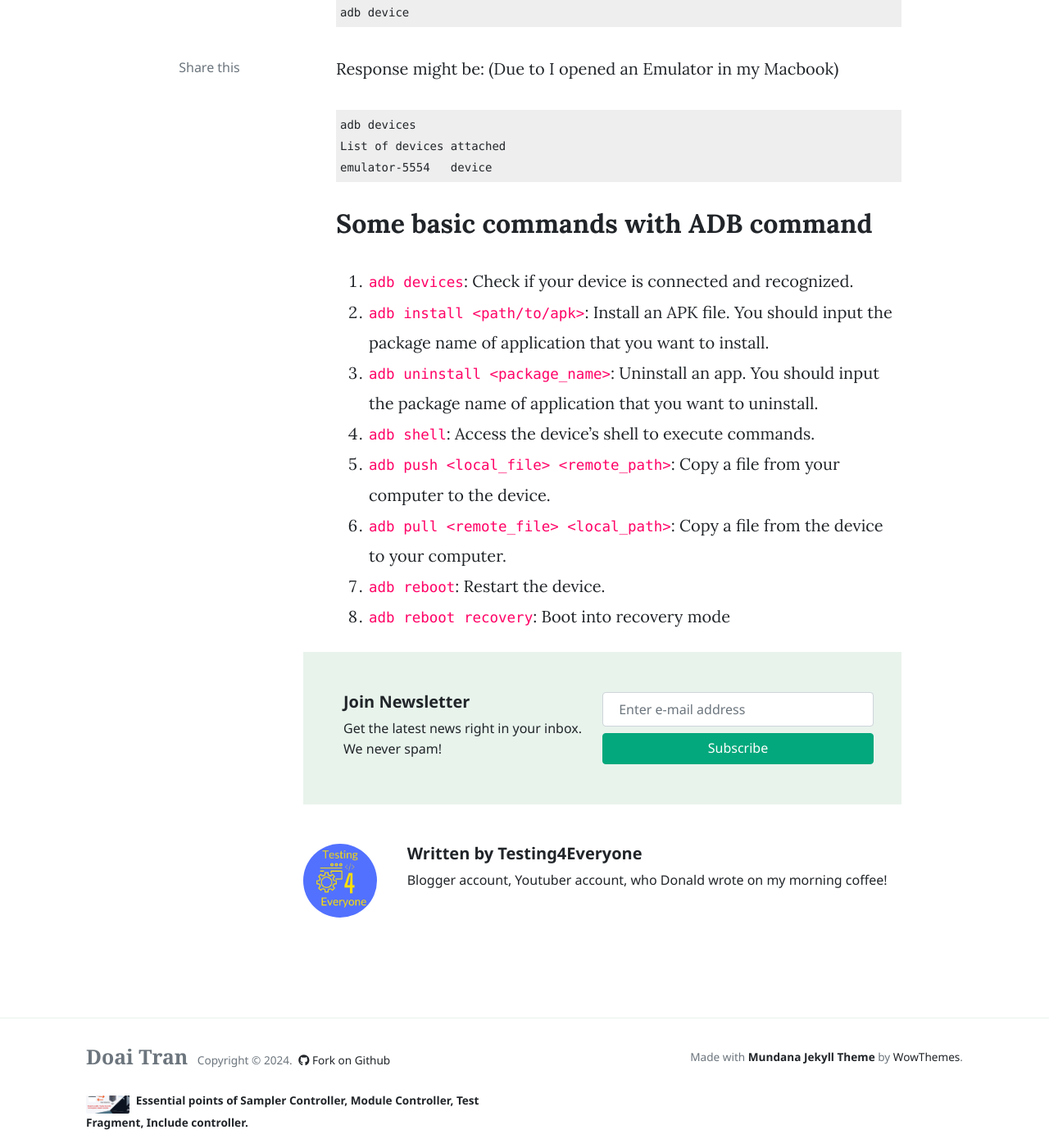
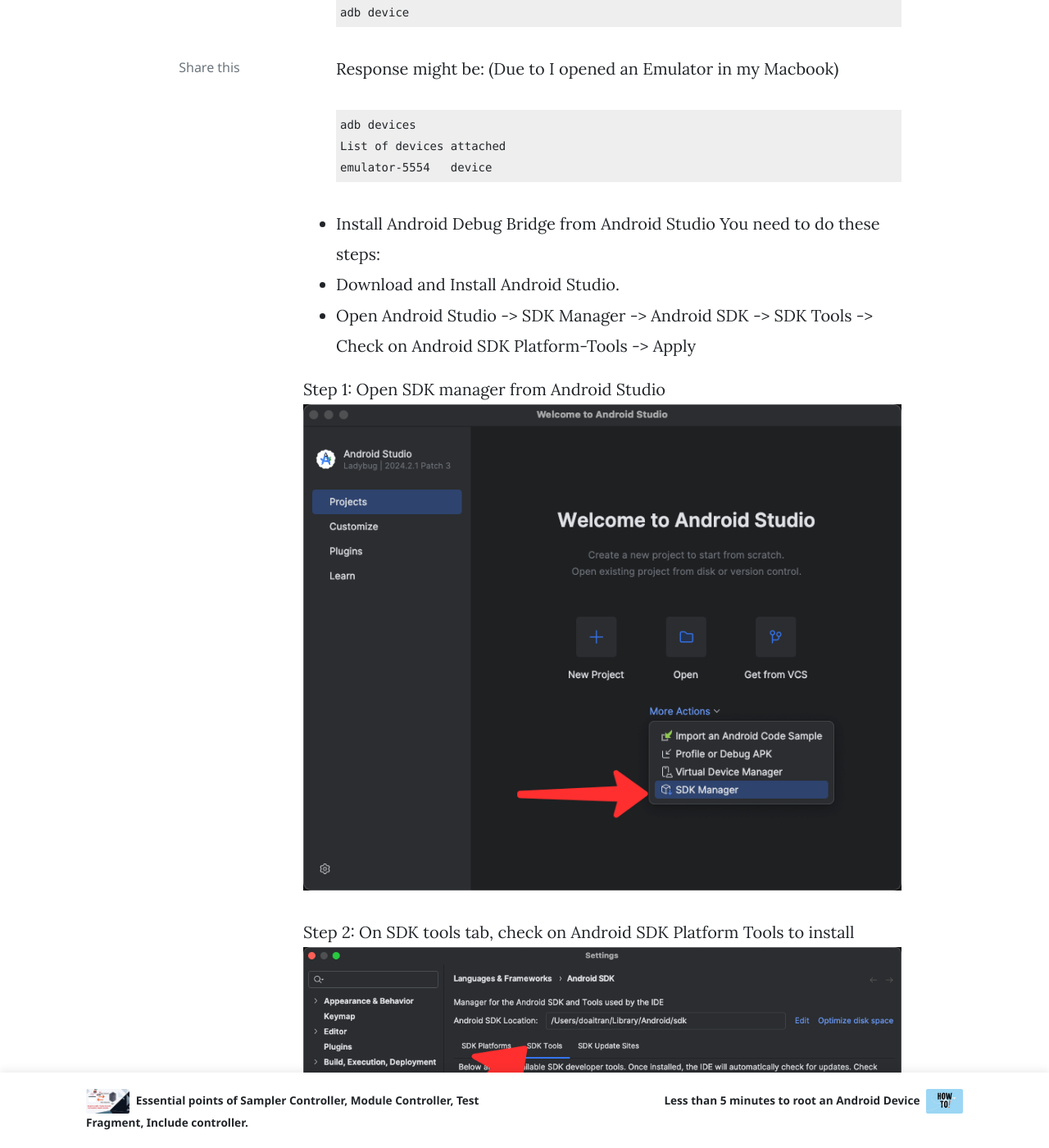
Before and after one commit to josdoaitran/josdoaitran.github.io, a Jekyll site: the page built from _posts/2024-12-27-testing4everyone-ht-install-adb-command-in-mac.md, in a window 1280 px wide and 1400 px high, scrolled down 1822 px. Shown: the whole window at 82% size. Built offline with Jekyll 4.4.1, drawn with Linux system fonts in a browser that asks for light colours; nearby versions of some CDN libraries; comment, search, counter and statistics services are not loaded; some of the changed text lies outside the part shown.

Commit message:
update contents of new posts

````diff
--- a/_posts/2024-12-28-testing4everyone-ht-install-adb-command-in-mac.md
+++ b/_posts/2024-12-27-testing4everyone-ht-install-adb-command-in-mac.md
@@ -37,12 +37,39 @@
 List of devices attached
 emulator-5554	device
 ```
+- Install Android Debug Bridge from Android Studio
+You need to do these steps:
++ Download and Install Android Studio.
++ Open Android Studio -> SDK Manager -> Android SDK -> SDK Tools -> Check on Android SDK Platform-Tools -> Apply
+
+Step 1: Open SDK manager from Android Studio
+![walking]({{ site.baseurl }}/assets/images/android-studio/open-sdk-manager.png)
+Step 2: On SDK tools tab, check on Android SDK Platform Tools to install
+![walking]({{ site.baseurl }}/assets/images/android-studio/install-adm-android-sdk-platform-tools.png)
+
 ## Some basic commands with ADB command
 1. `adb devices`: Check if your device is connected and recognized.
+```shell
+adb devices
+List of devices attached
+emulator-5554	device
+```
 2. `adb install <path/to/apk>`: Install an APK file. You should input the package name of application that you want to install.
-3. `adb uninstall <package_name>`: Uninstall an app. You should input the package name of application that you want to uninstall.
-4. `adb shell`: Access the device's shell to execute commands.
+
+`adb uninstall <package_name>`: Uninstall an app. You should input the package name of application that you want to uninstall.
+
+4. `adb shell`: If only 1 device, to access the device's shell to execute commands.
+or Using `adb shell -s device_id` if there are more than 1 device connected to your computer.
+Example:
+```shell
+$ adb devices
+List of devices attached
+emulator-5554   device
+7f1c864e    device
+adb -s 7f1c864e shell
+```
 5. `adb push <local_file> <remote_path>`: Copy a file from your computer to the device.
+
 6. `adb pull <remote_file> <local_path>`: Copy a file from the device to your computer.
 7. `adb reboot`: Restart the device.
 8. `adb reboot recovery`: Boot into recovery mode
````
Also changed, not shown: other parts of _posts/2024-12-27-testing4everyone-ht-install-adb-command-in-mac.md (+1 -1 lines), _posts/2024-12-28-testing4everyone-ht-less-5-mins-to-root-an-android-device.md (added, +24 -0 lines), assets/images/android-studio/install-adm-android-sdk-platform-tools.png (added), assets/images/android-studio/open-sdk-manager.png (added).
